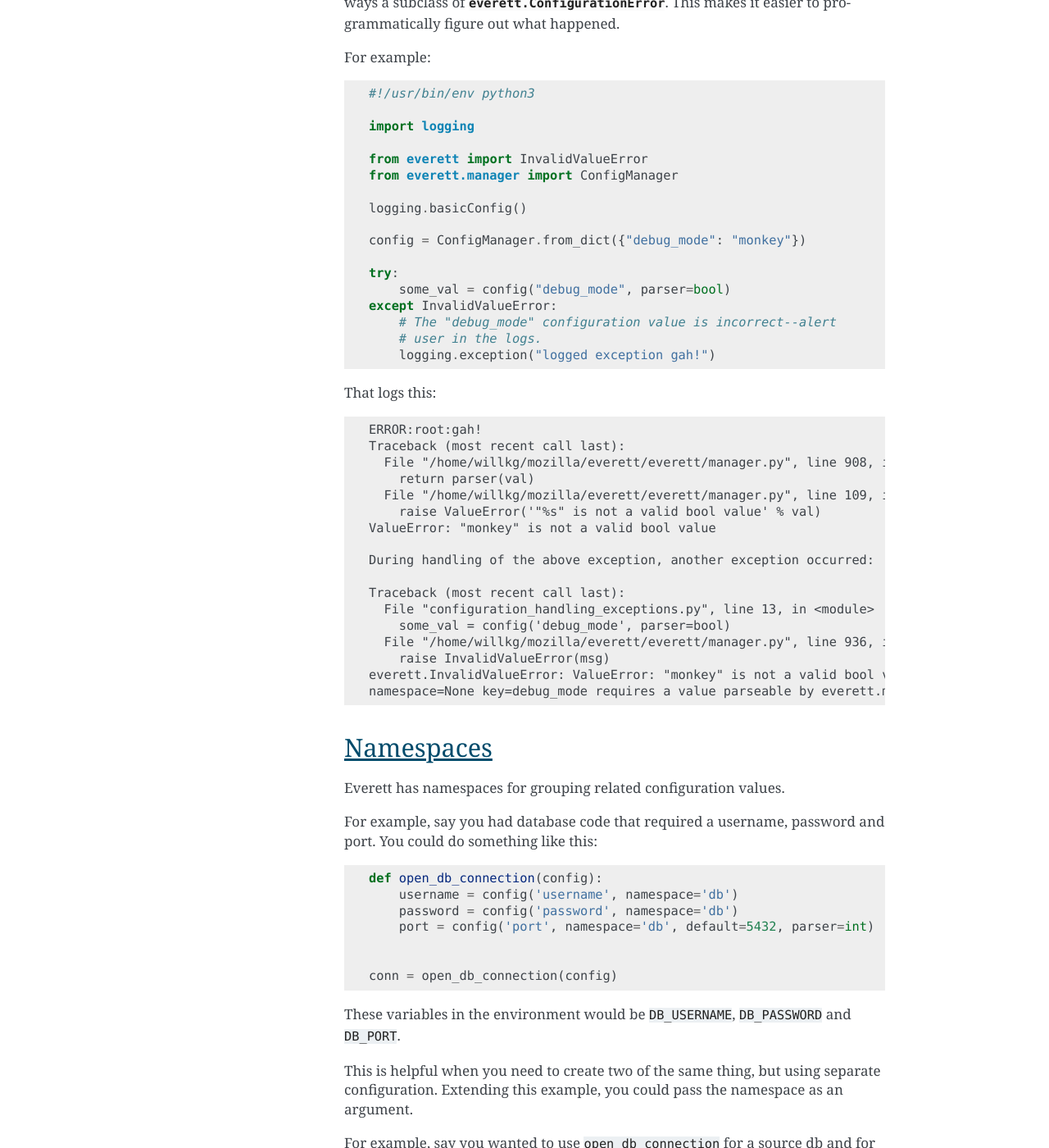
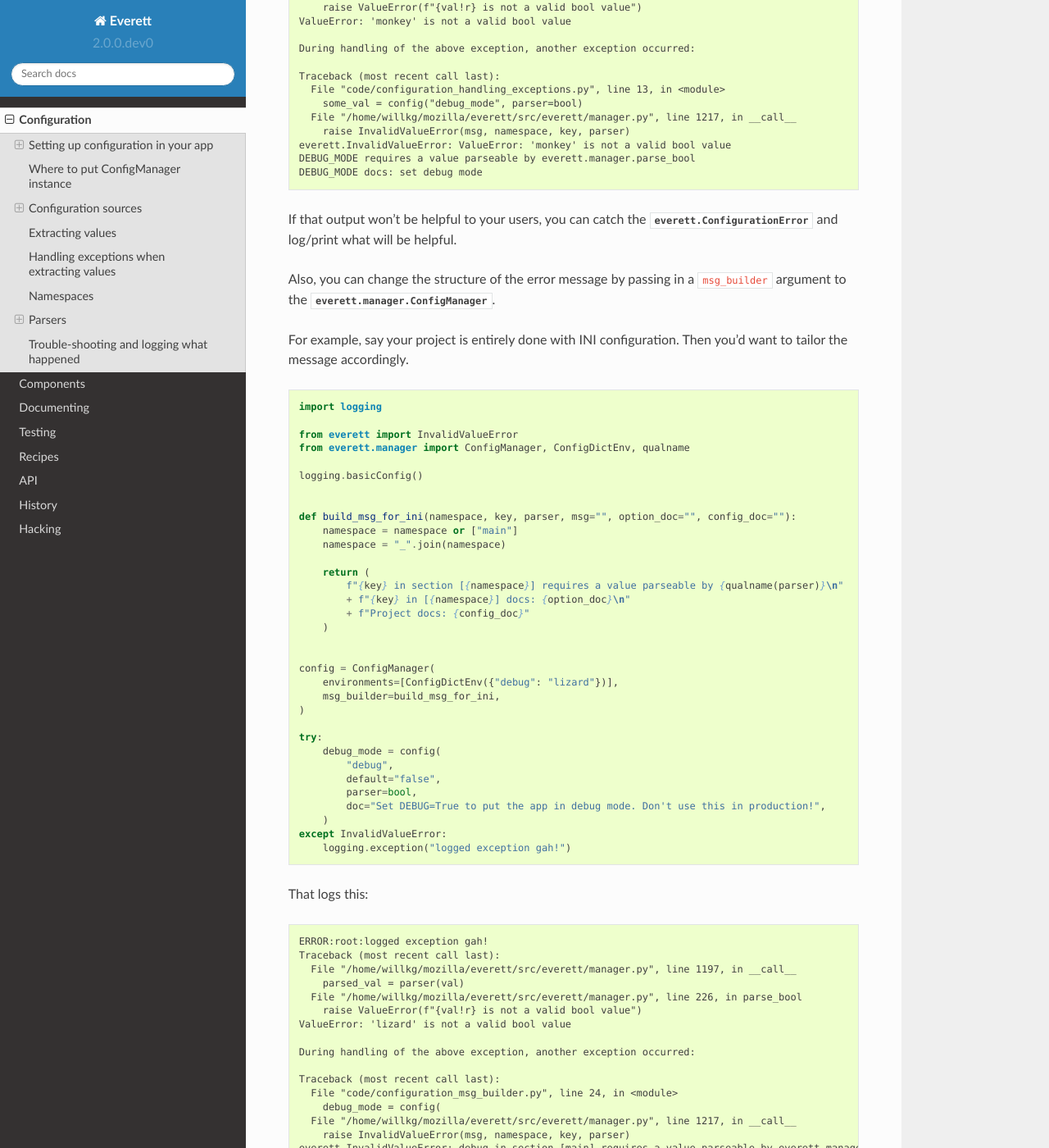
Before and after one commit to willkg/everett, a Sphinx documentation site: the page built from docs/configuration.rst, in a window 1280 px wide and 1400 px high, scrolled down 7955 px. Shown: the whole window at 82% size. Built offline with Sphinx 7.4.7 and the Read the Docs theme 2.0.0, drawn with Linux system fonts in a browser that asks for light colours; some of the changed text lies outside the part shown.

Commit message:
Reworked ConfigurationError msg and switched to f-strings
I decided instead of bending over backwards for a clear, but general,
way of referring to a namespace/key combination in the error output, I'd
go with the structure that Everett uses for keys in the process
environment and env files. I claim this is the most common usage for
Everett, so we should cater the messages that way and further reduce
confusion users have between the general formatting and what might be in
the project documentation.

To make that work with other systems like INI files where namespaces are
implemented as INI sections, I added a msg_builder argument to
ConfigManager. I think that'll be good enough.

While doing that, I switched a lot of composed strings to f-strings and
took out some Python <=3.5 code that was still around.

```diff
--- a/docs/code/configuration_handling_exceptions.py
+++ b/docs/code/configuration_handling_exceptions.py
@@ -10,7 +10,7 @@ logging.basicConfig()
 config = ConfigManager.from_dict({"debug_mode": "monkey"})
 
 try:
-    some_val = config("debug_mode", parser=bool)
+    some_val = config("debug_mode", parser=bool, doc="set debug mode")
 except InvalidValueError:
     # The "debug_mode" configuration value is incorrect--alert
     # user in the logs.
--- /dev/null
+++ b/docs/code/configuration_msg_builder.py
@@ -0,0 +1,33 @@
+import logging
+
+from everett import InvalidValueError
+from everett.manager import ConfigManager, ConfigDictEnv, qualname
+
+logging.basicConfig()
+
+
+def build_msg_for_ini(namespace, key, parser, msg="", option_doc="", config_doc=""):
+    namespace = namespace or ["main"]
+    namespace = "_".join(namespace)
+
+    return (
+        f"{key} in section [{namespace}] requires a value parseable by {qualname(parser)}\n"
+        + f"{key} in [{namespace}] docs: {option_doc}\n"
+        + f"Project docs: {config_doc}"
+    )
+
+
+config = ConfigManager(
+    environments=[ConfigDictEnv({"debug": "lizard"})],
+    msg_builder=build_msg_for_ini,
+)
+
+try:
+    debug_mode = config(
+        "debug",
+        default="false",
+        parser=bool,
+        doc="Set DEBUG=True to put the app in debug mode. Don't use this in production!",
+    )
+except InvalidValueError:
+    logging.exception("logged exception gah!")
--- a/docs/conf.py
+++ b/docs/conf.py
@@ -139,7 +139,7 @@ autodoc_default_options = {
 # The theme to use for HTML and HTML Help pages.  See the documentation for
 # a list of builtin themes.
 #
-html_theme = "alabaster"
+html_theme = "sphinx_rtd_theme"
 
 # Theme options are theme-specific and customize the look and feel of a theme
 # further.  For a list of options available for each theme, see the
--- a/docs/configuration.rst
+++ b/docs/configuration.rst
@@ -283,23 +283,58 @@ For example:
 
 That logs this::
 
-   ERROR:root:gah!
+   ERROR:root:logged exception gah!
    Traceback (most recent call last):
-     File "/home/willkg/mozilla/everett/everett/manager.py", line 908, in __call__
-       return parser(val)
-     File "/home/willkg/mozilla/everett/everett/manager.py", line 109, in parse_bool
-       raise ValueError('"%s" is not a valid bool value' % val)
-   ValueError: "monkey" is not a valid bool value
+     File "/home/willkg/mozilla/everett/src/everett/manager.py", line 1197, in __call__
+       parsed_val = parser(val)
+     File "/home/willkg/mozilla/everett/src/everett/manager.py", line 226, in parse_bool
+       raise ValueError(f"{val!r} is not a valid bool value")
+   ValueError: 'monkey' is not a valid bool value
 
    During handling of the above exception, another exception occurred:
 
    Traceback (most recent call last):
-     File "configuration_handling_exceptions.py", line 13, in <module>
-       some_val = config('debug_mode', parser=bool)
-     File "/home/willkg/mozilla/everett/everett/manager.py", line 936, in __call__
-       raise InvalidValueError(msg)
-   everett.InvalidValueError: ValueError: "monkey" is not a valid bool value
-   namespace=None key=debug_mode requires a value parseable by everett.manager.parse_bool
+     File "code/configuration_handling_exceptions.py", line 13, in <module>
+       some_val = config("debug_mode", parser=bool)
+     File "/home/willkg/mozilla/everett/src/everett/manager.py", line 1217, in __call__
+       raise InvalidValueError(msg, namespace, key, parser)
+   everett.InvalidValueError: ValueError: 'monkey' is not a valid bool value
+   DEBUG_MODE requires a value parseable by everett.manager.parse_bool
+   DEBUG_MODE docs: set debug mode
+
+
+
+If that output won't be helpful to your users, you can catch the
+:py:class:`everett.ConfigurationError` and log/print what will be helpful.
+
+Also, you can change the structure of the error message by passing in a ``msg_builder``
+argument to the :py:class:`everett.manager.ConfigManager`.
+
+For example, say your project is entirely done with INI configuration. Then you'd
+want to tailor the message accordingly.
+
+.. literalinclude:: code/configuration_msg_builder.py
+
+That logs this::
+
+   ERROR:root:logged exception gah!
+   Traceback (most recent call last):
+     File "/home/willkg/mozilla/everett/src/everett/manager.py", line 1197, in __call__
+       parsed_val = parser(val)
+     File "/home/willkg/mozilla/everett/src/everett/manager.py", line 226, in parse_bool
+       raise ValueError(f"{val!r} is not a valid bool value")
+   ValueError: 'lizard' is not a valid bool value
+
+   During handling of the above exception, another exception occurred:
+
+   Traceback (most recent call last):
+     File "code/configuration_msg_builder.py", line 24, in <module>
+       debug_mode = config(
+     File "/home/willkg/mozilla/everett/src/everett/manager.py", line 1217, in __call__
+       raise InvalidValueError(msg, namespace, key, parser)
+   everett.InvalidValueError: debug in section [main] requires a value parseable by everett.manager.parse_bool
+   debug in [main] docs: Set DEBUG=True to put the app in debug mode. Don't use this in production!
+   Project docs:
 
 
 Namespaces
```
Also changed, not shown: 2 other files.
